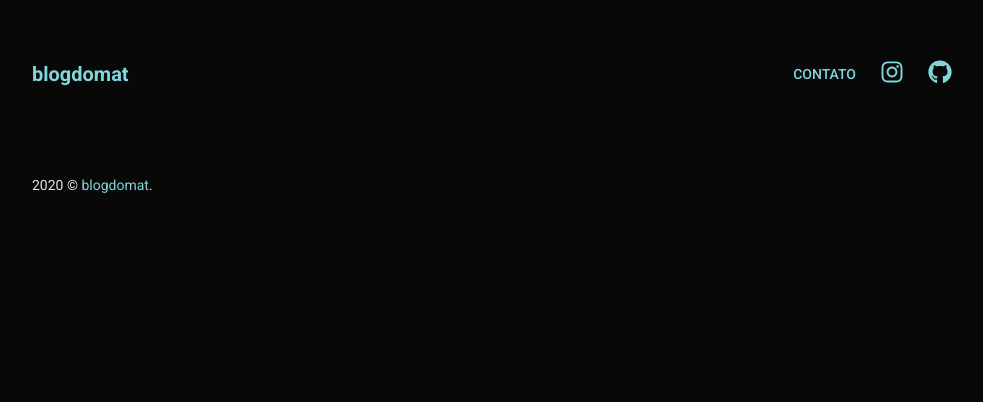
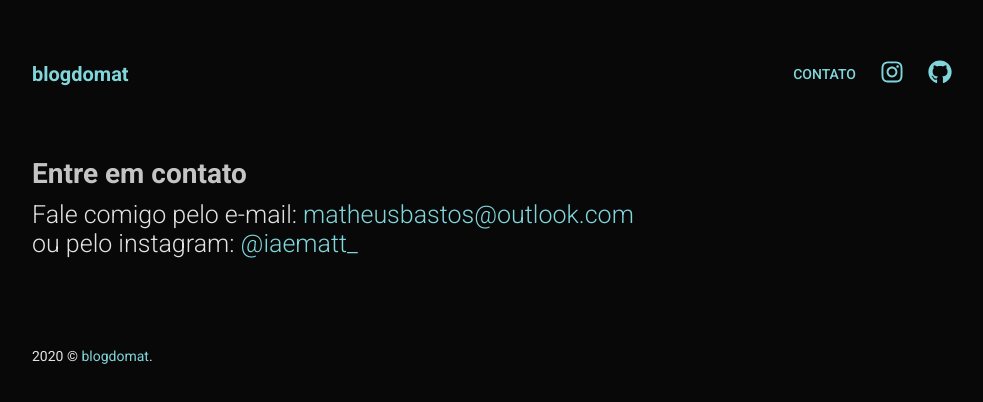
Before and after one commit to iaematt/blogdomat, a Next.js app: page /contact in a window 1280 px wide. Shown: the top 402 px of the page, without its empty margins (148-1131 px from the left). Built offline with nearby package versions, Linux system fonts and the light colour scheme.

Commit message:
change contact page

```diff
--- a/src/pages/contact.tsx
+++ b/src/pages/contact.tsx
@@ -1,16 +1,30 @@
 import React from 'react'
 import Head from 'next/head'
 
-import { Footer, Header } from '../../components'
+import { Footer, Header, PageTitle } from '../../components'
 
 const Contact: React.FC = () => {
   return (
     <>
       <Head>
-        <title>Contato | Blog do Mat</title>
+        <title>Contato | blogdomat</title>
       </Head>
 
       <Header />
+
+      <PageTitle title="Entre em contato">
+        Fale comigo pelo e-mail:{' '}
+        <a href="mailto:matheusbastos@outlook.com">matheusbastos@outlook.com</a>{' '}
+        <br />
+        ou pelo instagram:{' '}
+        <a
+          href="https://github.com/iaematt/blogdomat"
+          target="_blank"
+          rel="noreferrer"
+        >
+          @iaematt_
+        </a>
+      </PageTitle>
 
       <Footer />
     </>
```
